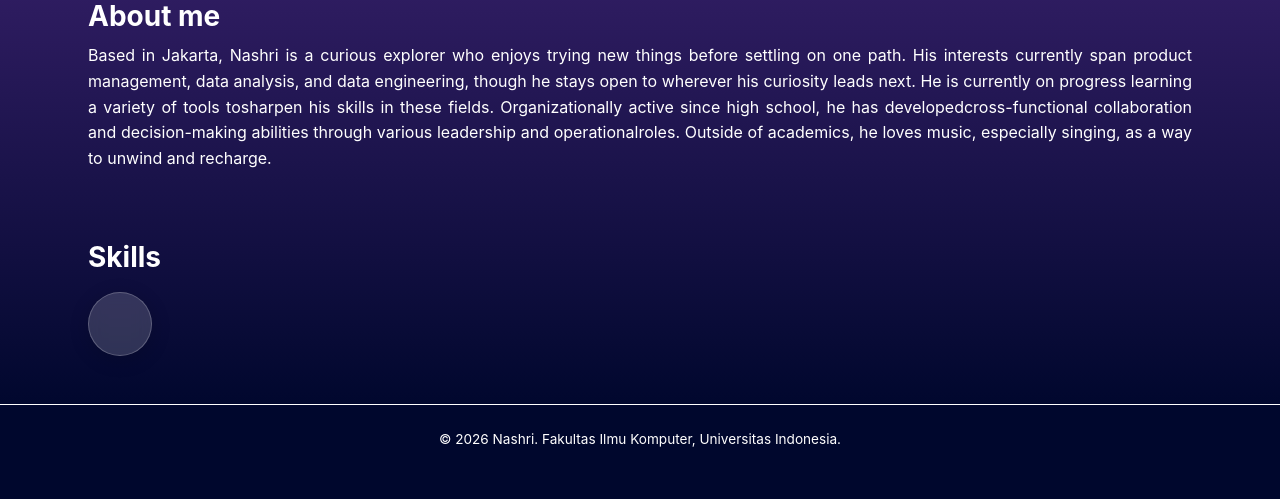
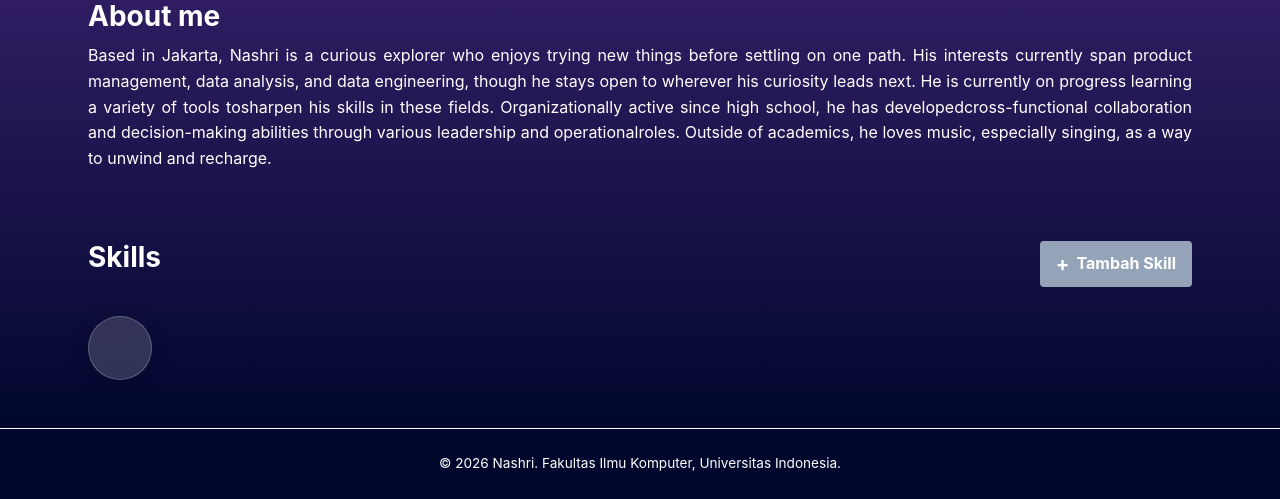
Before and after one commit to nashrikhalid/myportofolio, a Django app: page / in a window 1280 px wide. Shown: the part 559-1058 px from the top of the page. Before the commit the page ends 1006 px from the top, so only its background shows below. Run offline with Django 5.2, Linux system fonts and the light colour scheme; tables that the repository leaves empty hold one stand-in row (values such as "Sample post"); some web fonts are replaced.

Commit message:
feat: Implement skill management features including creation, update, deletion, and display of skills; enhance templates and styles

```diff
--- a/main/forms.py
+++ b/main/forms.py
@@ -156,9 +156,10 @@ class SkillForm(ModelForm):
                     "maxlength": 255,
                 }
             ),
-            "logo": URLInput(
+            "logo": TextInput(
                 attrs={
-                    "placeholder": "Google Drive Link",
+                    "placeholder": "fa-brands fa-python (Font Awesome) atau URL gambar",
+                    "maxlength": 100,
                 }
             ),
         }
--- a/main/urls.py
+++ b/main/urls.py
@@ -6,12 +6,17 @@ from main.views import (
     show_project,
     show_skill,
     create_project,
+    update_project,
+    delete_project,
     get_projects_json,
-    delete_project,
     create_experience,
     update_experience,
     delete_experience,
     get_experiences_json,
+    create_skill,
+    update_skill,
+    delete_skill,
+    get_skills_json,
 )
 
 app_name = "main"
@@ -21,11 +26,19 @@ urlpatterns = [
     path("experience/", show_experience, name="show_experience"),
     path("projects/", show_project, name="show_project"),
     path("skill/", show_skill, name="show_skill"),
+    # Projects
     path("projects/add/", create_project, name="create_project"),
+    path("projects/<uuid:project_id>/edit/", update_project, name="update_project"),
+    path("projects/<uuid:project_id>/delete/", delete_project, name="delete_project"),
     path("api/projects/", get_projects_json, name="get_projects_json"),
-    path("projects/<uuid:project_id>/delete/", delete_project, name="delete_project"),
+    # Experiences
     path("experience/add/", create_experience, name="create_experience"),
     path("experience/<uuid:experience_id>/edit/", update_experience, name="update_experience"),
     path("experience/<uuid:experience_id>/delete/", delete_experience, name="delete_experience"),
     path("api/experiences/", get_experiences_json, name="get_experiences_json"),
+    # Skills
+    path("skill/add/", create_skill, name="create_skill"),
+    path("skill/<uuid:skill_id>/edit/", update_skill, name="update_skill"),
+    path("skill/<uuid:skill_id>/delete/", delete_skill, name="delete_skill"),
+    path("api/skills/", get_skills_json, name="get_skills_json"),
 ]
--- a/main/views.py
+++ b/main/views.py
@@ -8,7 +8,7 @@ from django.contrib import messages
 from django.core import serializers
 from django.http import HttpResponse
 from django.shortcuts import get_object_or_404, redirect
-from main.forms import ProjectForm, ExperienceForm
+from main.forms import ProjectForm, ExperienceForm, SkillForm
 
 
 def is_authorized(request):
@@ -87,9 +87,18 @@ def show_project(request):
     return render(request, "projects.html", context)
 
 def show_skill(request):
+    json_response = get_skills_json(request)
+    skills = serializers.deserialize(
+        "json",
+        json_response.content.decode("utf-8"),
+    )
+    skills = [s.object for s in skills]
+    name_query = request.GET.get("name", "").strip()
+
     context = {
         "name": "Nashri",
-        "skill_list": Skill.objects.all(),
+        "skill_list": skills,
+        "name_query": name_query,
     }
     return render(request, "skills.html", context)
 
@@ -134,6 +143,26 @@ def delete_project(request, project_id):
         return redirect("main:show_project")
 
     return redirect("main:show_project")
+
+def update_project(request, project_id):
+    project = get_object_or_404(Project, pk=project_id)
+    form = ProjectForm(request.POST or None, instance=project)
+
+    if request.method == "POST":
+        if not is_authorized(request):
+            form.add_error("password", "Kode rahasia atau password salah!")
+            messages.error(request, "Akses ditolak: Password atau header rahasia salah!")
+        elif form.is_valid():
+            form.save()
+            messages.success(request, "Proyek berhasil diperbarui!")
+            return redirect("main:show_project")
+
+    context = {
+        "name": "Nashri",
+        "form": form,
+        "project": project,
+    }
+    return render(request, "projects_form.html", context)
 
 def create_experience(request):
     form = ExperienceForm(request.POST or None)
@@ -196,3 +225,65 @@ def delete_experience(request, experience_id):
         return redirect("main:show_experience")
 
     return redirect("main:show_experience")
+
+def create_skill(request):
+    form = SkillForm(request.POST or None)
+
+    if request.method == "POST":
+        if not is_authorized(request):
+            form.add_error("password", "Kode rahasia atau password salah!")
+            messages.error(request, "Akses ditolak: Password atau header rahasia salah!")
+        elif form.is_valid():
+            form.save()
+            messages.success(request, "Skill baru berhasil ditambahkan!")
+            return redirect("main:show_skill")
+
+    context = {
+        "name": "Nashri",
+        "form": form,
+    }
+    return render(request, "skills_form.html", context)
+
+def update_skill(request, skill_id):
+    skill = get_object_or_404(Skill, pk=skill_id)
+    form = SkillForm(request.POST or None, instance=skill)
+
+    if request.method == "POST":
+        if not is_authorized(request):
+            form.add_error("password", "Kode rahasia atau password salah!")
+            messages.error(request, "Akses ditolak: Password atau header rahasia salah!")
+        elif form.is_valid():
+            form.save()
+            messages.success(request, "Skill berhasil diperbarui!")
+            return redirect("main:show_skill")
+
+    context = {
+        "name": "Nashri",
+        "form": form,
+        "skill": skill,
+    }
+    return render(request, "skills_form.html", context)
+
+def get_skills_json(request):
+    name_query = request.GET.get("name", "").strip()
+    skills = Skill.objects.all()
+
+    if name_query:
+        skills = skills.filter(name__icontains=name_query)
+
+    skills_json = serializers.serialize("json", skills)
+    return HttpResponse(skills_json, content_type="application/json")
+
+def delete_skill(request, skill_id):
+    skill = get_object_or_404(Skill, pk=skill_id)
+
+    if request.method == "POST":
+        if not is_authorized(request):
+            messages.error(request, "Akses ditolak: Kode rahasia atau password salah!")
+            return redirect("main:show_skill")
+
+        skill.delete()
+        messages.success(request, "Skill berhasil dihapus!")
+        return redirect("main:show_skill")
+
+    return redirect("main:show_skill")
--- a/static/css/style.css
+++ b/static/css/style.css
@@ -1058,3 +1058,28 @@ p {
             text-align: center;
         }
     }
+    /* --- SKILL ADD BUTTON --- */
+.skill-add-button {
+    display: inline-flex;
+    align-items: center;
+    gap: 0.45rem;
+}
+
+.skill-add-button span {
+    font-size: 1.25rem;
+    line-height: 1;
+}
+
+/* --- RESPONSIVE DESIGN --- */
+@media (max-width: 600px) {
+    .skill-header {
+        align-items: flex-start;
+        flex-direction: column;
+        gap: 1rem;
+    }
+
+    .skill-add-button {
+        width: 100%;
+        justify-content: center;
+    }
+}
--- a/templates/skills.html
+++ b/templates/skills.html
@@ -1,12 +1,22 @@
 
     <section class="skills-section" id="skills">
         <div class="container">
-            <h2>Skills</h2>
+            <!-- Header dengan Tombol Tambah -->
+            <div class="skill-header" style="display: flex; justify-content: space-between; align-items: center; margin-bottom: 1.5rem;">
+                <h2>Skills</h2>
+                <a href="{% url 'main:create_skill' %}" class="button skill-add-button">
+                    <span aria-hidden="true">+</span> Tambah Skill
+                </a>
+            </div>
+
+            <!-- Wrapper Skills -->
             <div class="skills-wrapper">
                 {% for skill in skill_list %}
-                <div class="skill glass-card" aria-label="{{skill.name}}">
-                    <span class="{{ skill.logo }}"></span>
-                </div>
+                    <div class="skill glass-card" aria-label="{{ skill.name }}">
+                        <span class="{{ skill.logo }}"></span>
+                    </div>
+                {% empty %}
+                    <p>Belum ada skill yang ditambahkan.</p>
                 {% endfor %}
             </div>
         </div>
```
Also changed, not shown: templates/skills_form.html (+33 -0 lines), templates/components/skill_delete_modal.html (deleted).
